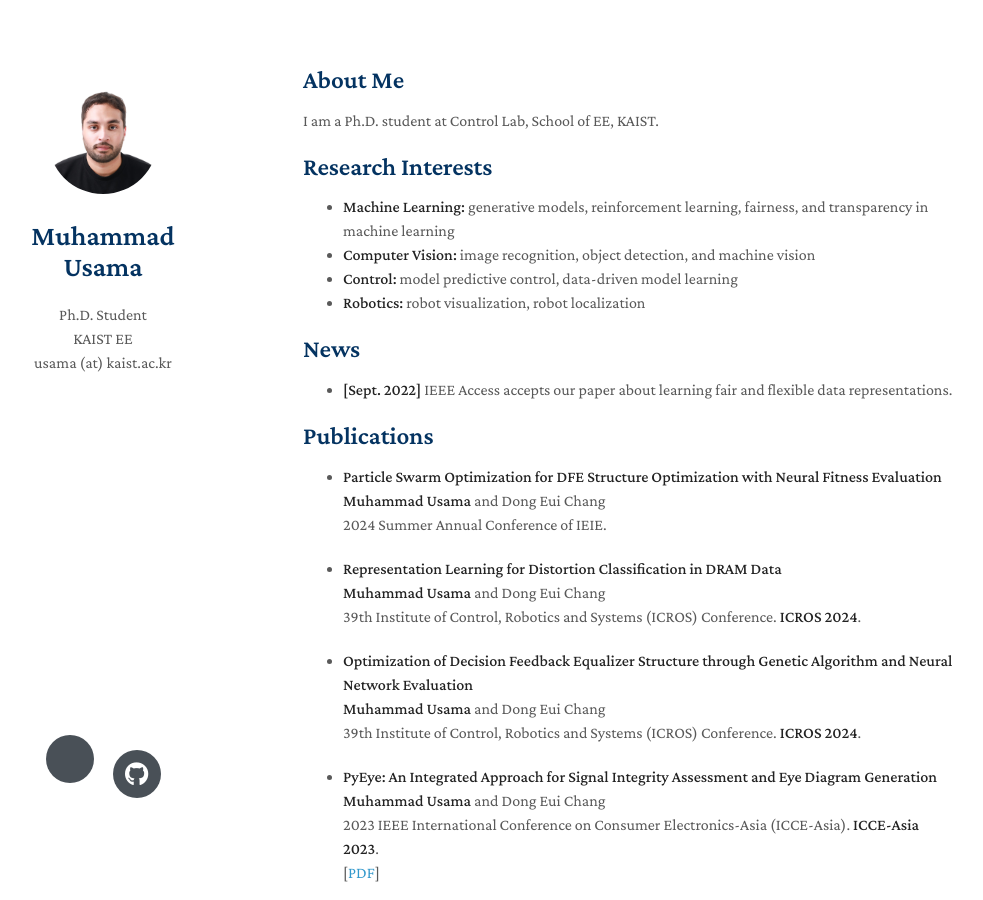
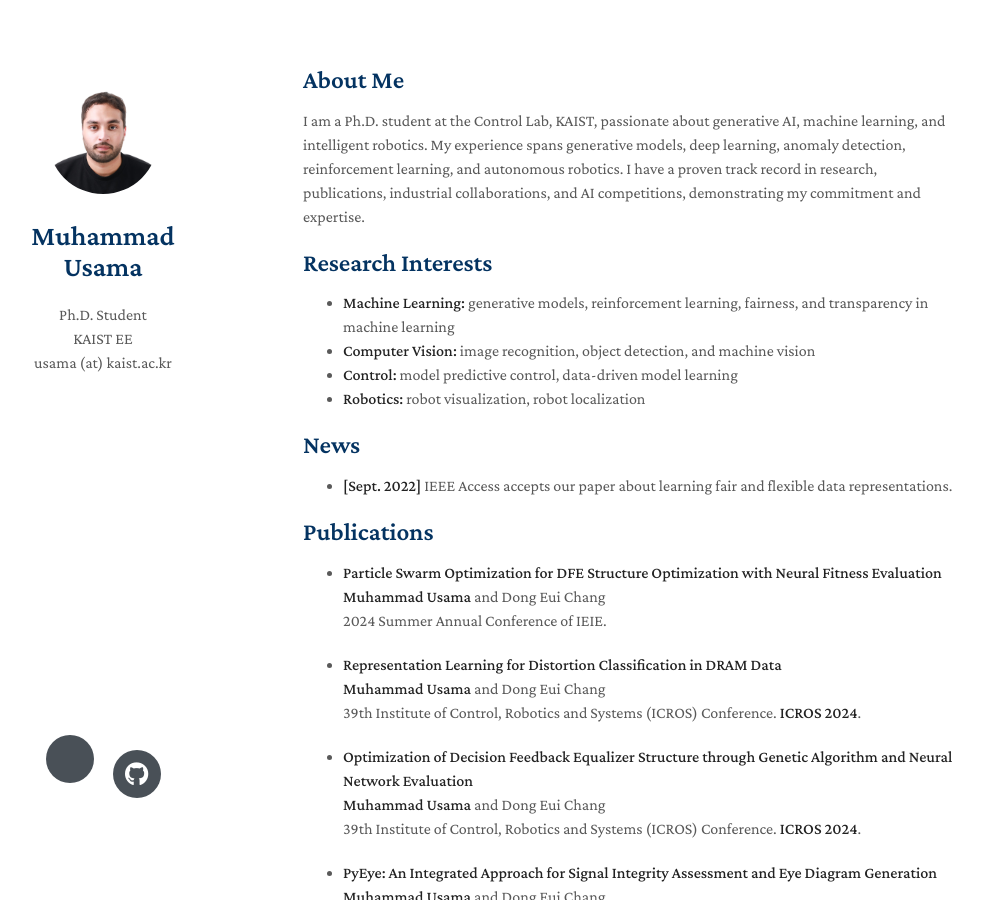
Before and after one commit to Usama1002/Usama1002.github.io, a Jekyll site: the page built from index.md, in a window 1280 px wide and 900 px high. Shown: the whole window, without its empty margins (167-1150 px from the left). Built offline with Jekyll 4.4.1, drawn with Linux system fonts in a browser that asks for light colours; nearby versions of some CDN libraries; a style sheet for code colours, icons or effects is not loaded; our own code applies the rules of GitHub Pages for plain Markdown files.

Commit message:
modified the intro

```diff
--- a/index.md
+++ b/index.md
@@ -4,7 +4,7 @@ layout: homepage
 
 ## About Me
 
-I am a Ph.D. student at Control Lab, School of EE, KAIST.
+I am a Ph.D. student at the Control Lab, KAIST, passionate about generative AI, machine learning, and intelligent robotics. My experience spans generative models, deep learning, anomaly detection, reinforcement learning, and autonomous robotics. I have a proven track record in research, publications, industrial collaborations, and AI competitions, demonstrating my commitment and expertise.
 
 ## Research Interests
 
```
